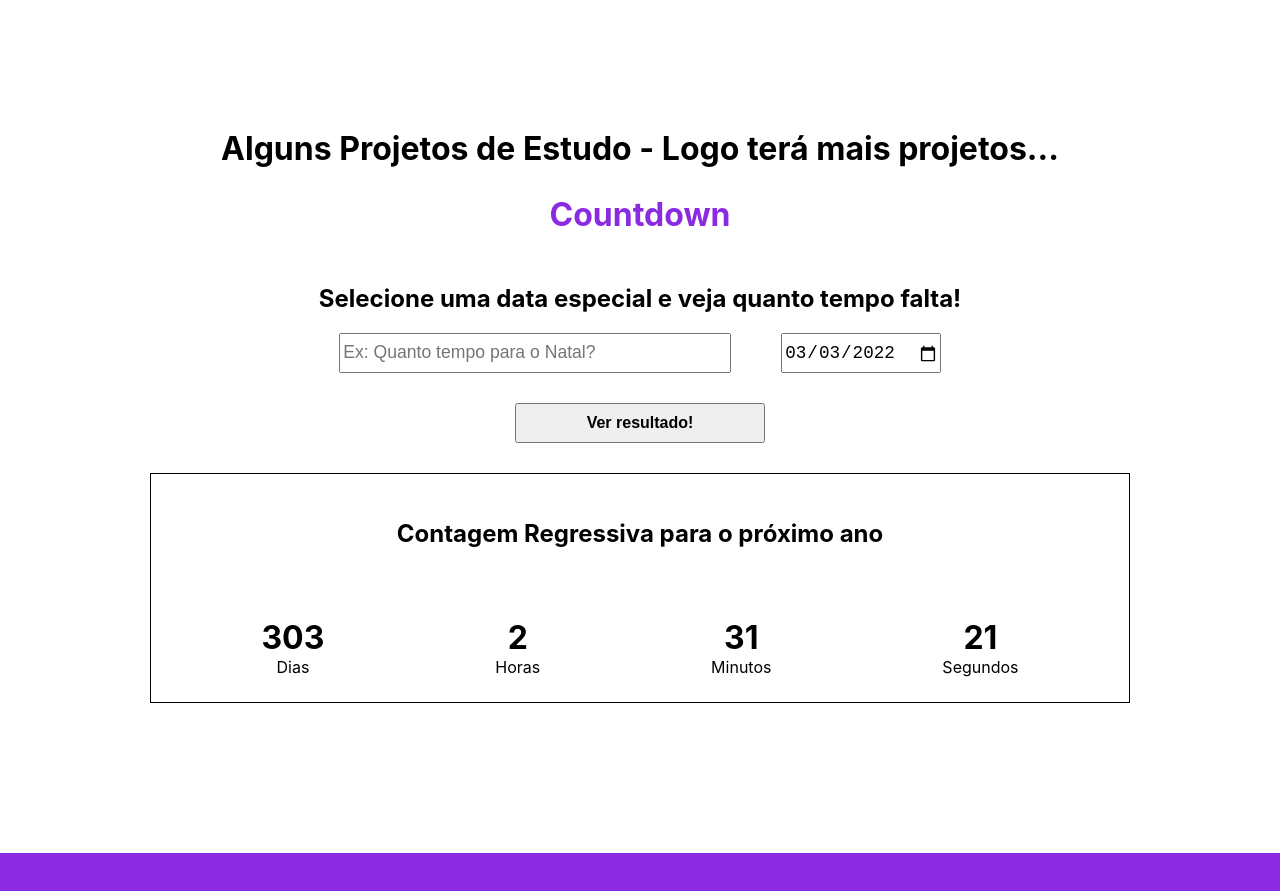
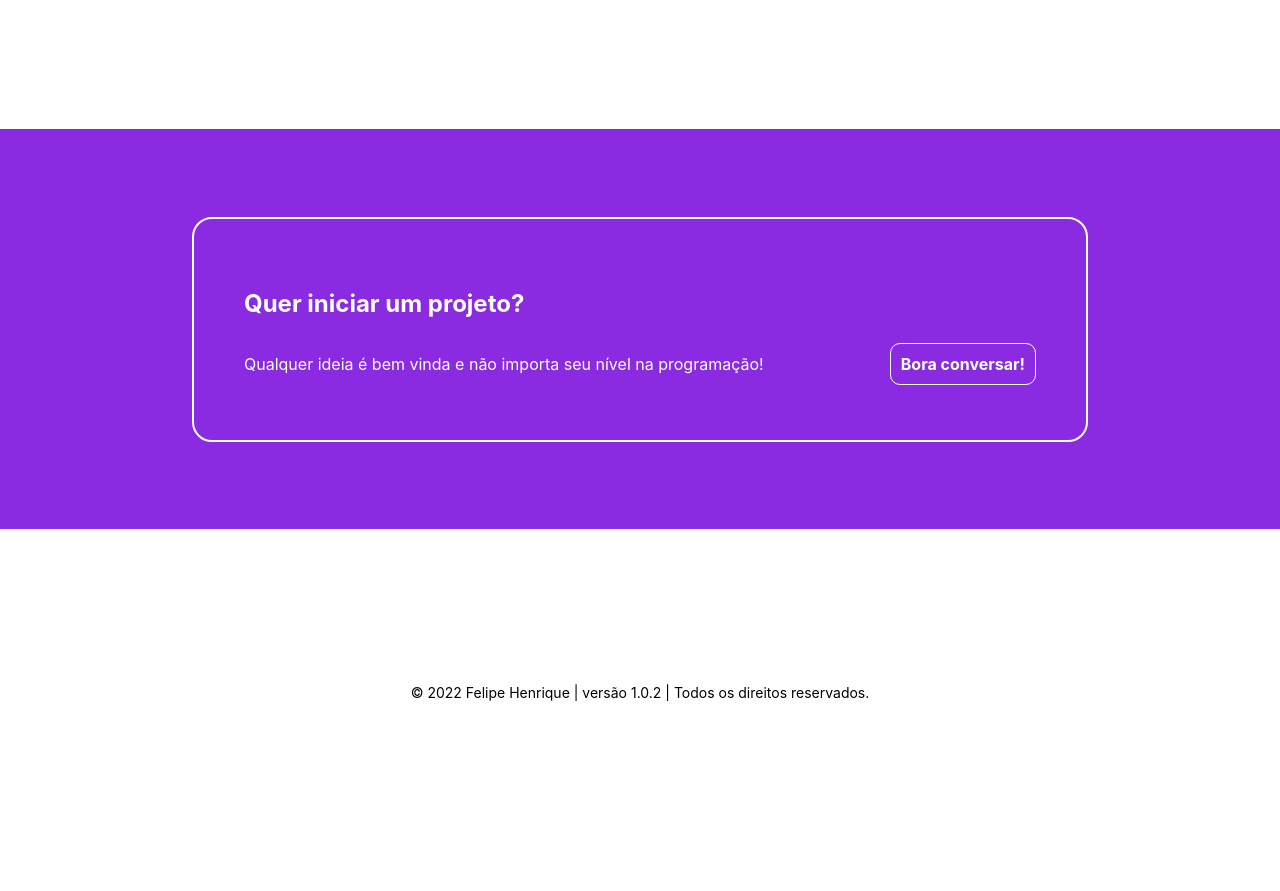
Before and after one commit to FelipeHFO/portfolio, a Next.js app: page /pt-br in a window 1280 px wide. Shown: the part 2700-3591 px from the top of the page. After the commit the page ends 3406 px from the top, so only its background shows below. Built offline with nearby package versions, Linux system fonts and the light colour scheme.

Commit message:
fix: Removido section de projetos com o contador

```diff
--- a/pages/pt-br/index.tsx
+++ b/pages/pt-br/index.tsx
@@ -135,14 +135,6 @@ const Home: NextPage = (language) => {
           </div>
         </section>
 
-        <section className={styles.project_session}>
-          <div className={styles.project_container}>
-            <h1>Alguns Projetos de Estudo - Logo terá mais projetos...</h1>
-            <h1 className={styles.project_title}>Countdown</h1>
-            <CountDownTimer />
-          </div>
-        </section>
-
         <section className={styles.contact_section}>
           <div className={styles.contact_container}>
             <h1>Quer iniciar um projeto?</h1>
```
